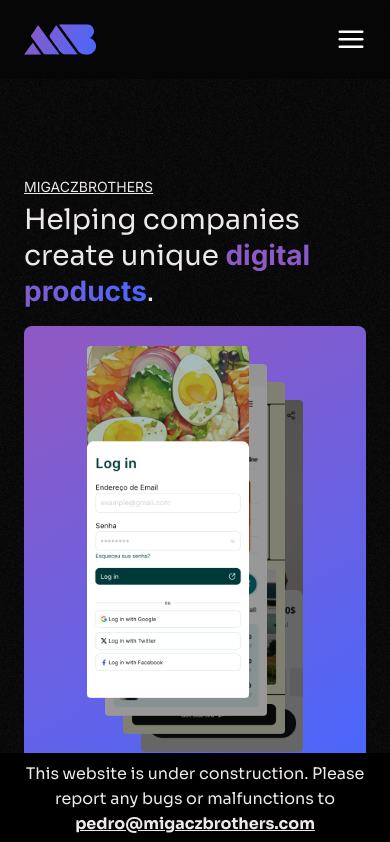
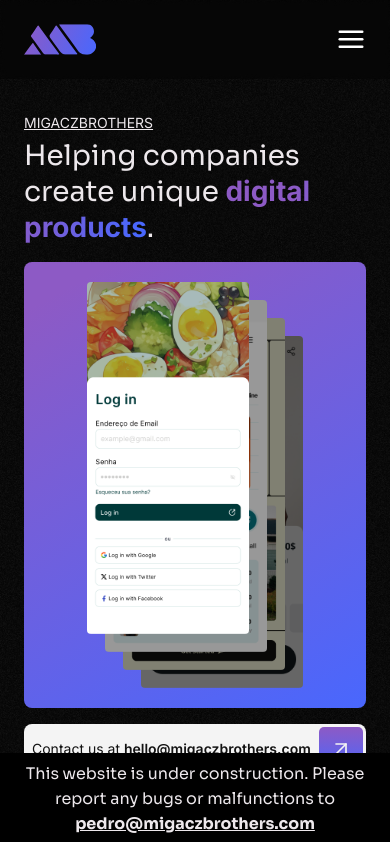
Before and after one commit to Migacz-Brothers/migacz-brothers, a Next.js app: page / in a window 390 px wide. Shown: the top 842 px of the page. Built offline with nearby package versions, Linux system fonts and the light colour scheme.

Commit message:
update Hero padding

```diff
--- a/components/Hero/index.tsx
+++ b/components/Hero/index.tsx
@@ -9,7 +9,7 @@ import { motion } from 'framer-motion';
 export default function Hero() {
   return (
     <div
-      className='light-noise-background md:pb-32 pb-18 md:pt-40 pt-44'
+      className='light-noise-background md:pb-32 pb-18 md:pt-40 pt-28'
       id='home'
     >
       <motion.section
```
